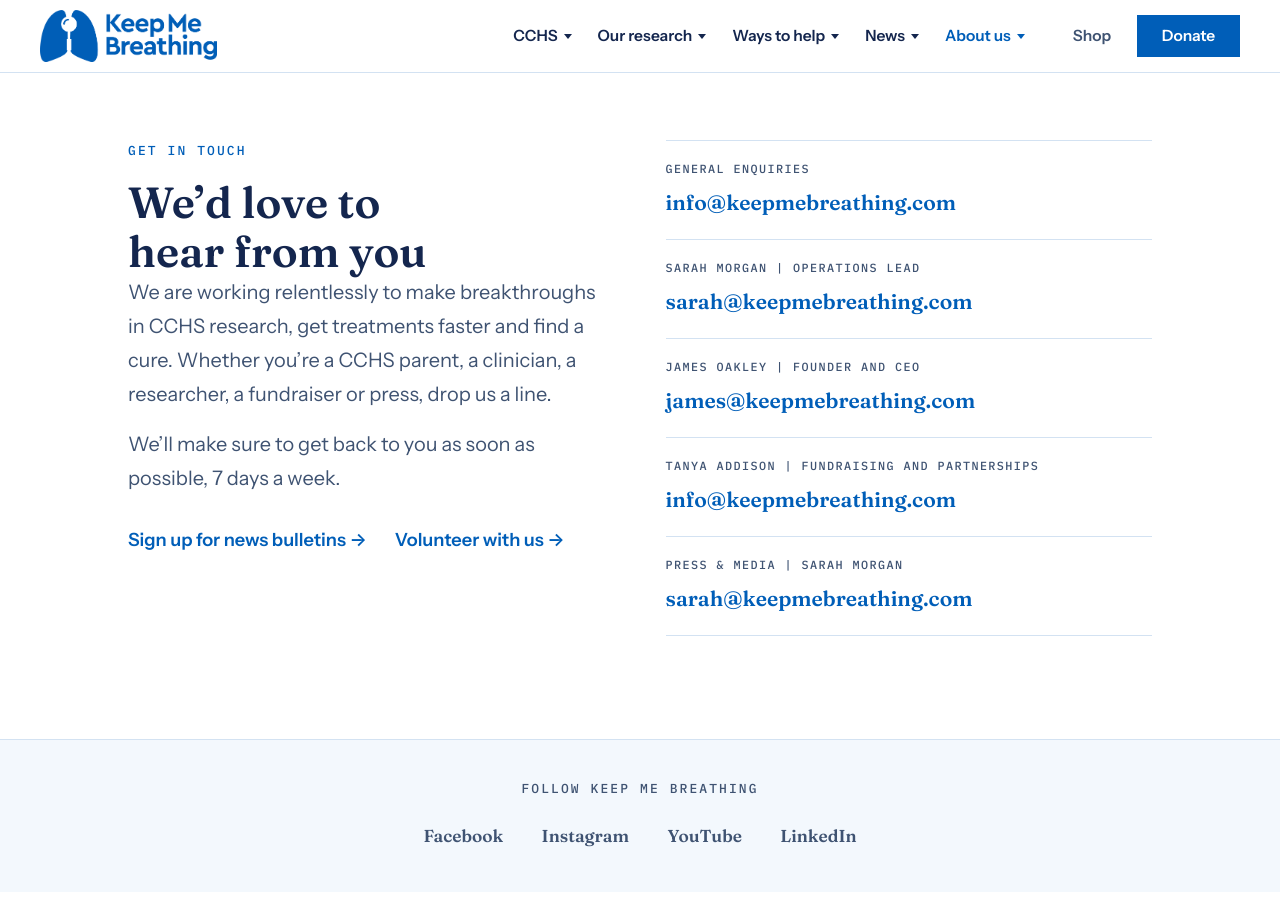
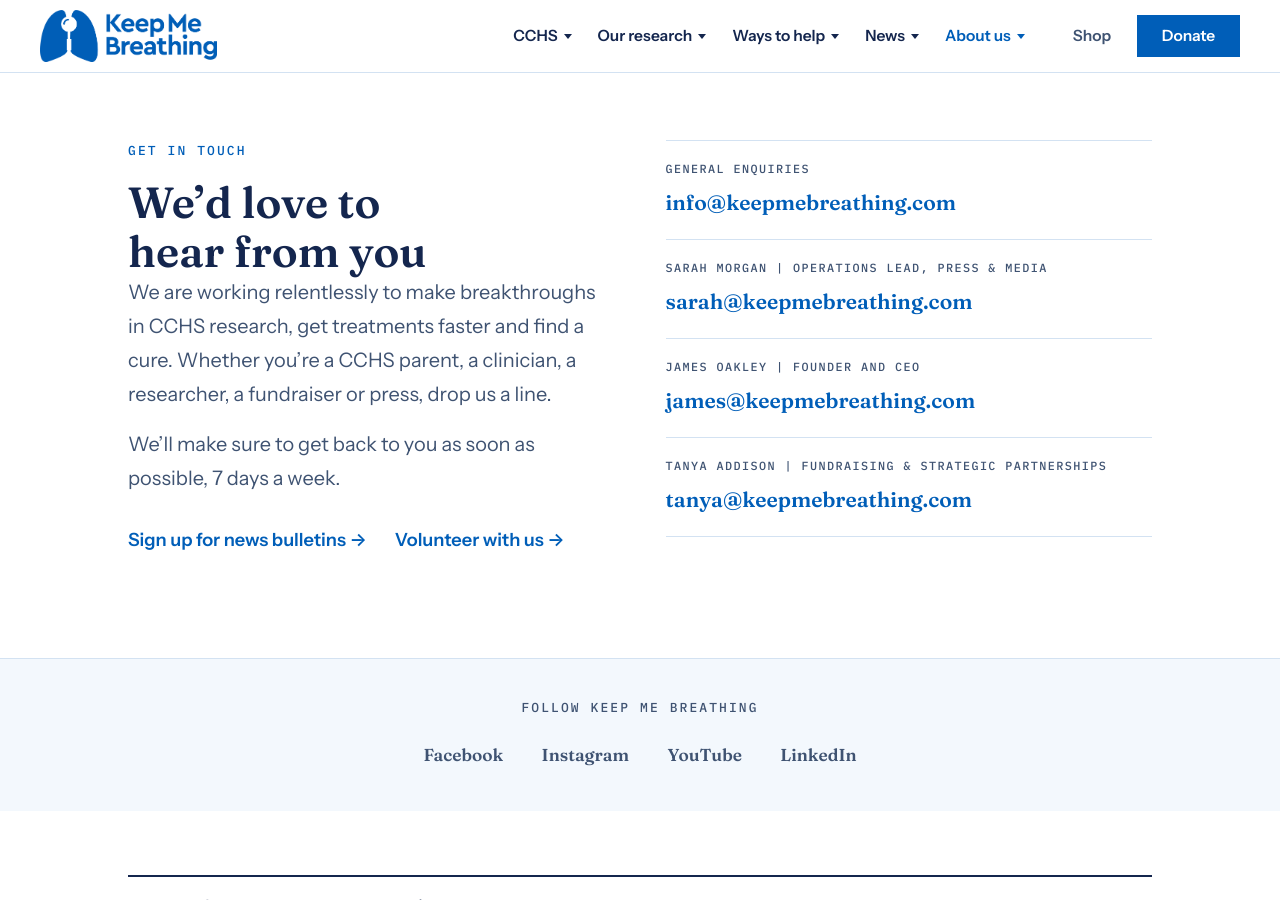
Before and after one commit to alexandertdeng/KMB, a Jekyll site: the page built from pages/contact.html, in a window 1280 px wide and 900 px high, scrolled down 352 px. Built offline with Jekyll 4.4.1, drawn with Linux system fonts in a browser that asks for light colours.

Commit message:
Contact page: one card per email address
Tanya now has her own address (tanya@keepmebreathing.com, added to
_config.yml) instead of sharing info@, and the separate "Press & media"
card is folded into Sarah's, since both pointed to sarah@.

Co-Authored-By: Claude Opus 5.5 <noreply@anthropic.com>

```diff
--- a/_config.yml
+++ b/_config.yml
@@ -55,6 +55,7 @@ email:
   general: info@keepmebreathing.com
   sarah: sarah@keepmebreathing.com
   james: james@keepmebreathing.com
+  tanya: tanya@keepmebreathing.com
   press: sarah@keepmebreathing.com
   shop: info@keepmebreathing.com
 
--- a/pages/contact.html
+++ b/pages/contact.html
@@ -23,10 +23,9 @@ description: Get in touch with Keep Me Breathing. CCHS parents, clinicians, rese
       </div>
       <div class="kmb-contact-cards">
         <a class="kmb-contact-card" href="mailto:{{ site.email.general }}"><strong>General enquiries</strong><span>{{ site.email.general }}</span></a>
-        <a class="kmb-contact-card" href="mailto:{{ site.email.sarah }}"><strong>Sarah Morgan | Operations Lead</strong><span>{{ site.email.sarah }}</span></a>
+        <a class="kmb-contact-card" href="mailto:{{ site.email.sarah }}"><strong>Sarah Morgan | Operations Lead, press &amp; media</strong><span>{{ site.email.sarah }}</span></a>
         <a class="kmb-contact-card" href="mailto:{{ site.email.james }}"><strong>James Oakley | Founder and CEO</strong><span>{{ site.email.james }}</span></a>
-        <a class="kmb-contact-card" href="mailto:{{ site.email.general }}"><strong>Tanya Addison | Fundraising and Partnerships</strong><span>{{ site.email.general }}</span></a>
-        <a class="kmb-contact-card" href="mailto:{{ site.email.press }}"><strong>Press &amp; media | Sarah Morgan</strong><span>{{ site.email.press }}</span></a>
+        <a class="kmb-contact-card" href="mailto:{{ site.email.tanya }}"><strong>Tanya Addison | Fundraising &amp; strategic partnerships</strong><span>{{ site.email.tanya }}</span></a>
       </div>
     </div>
   </div>
```
